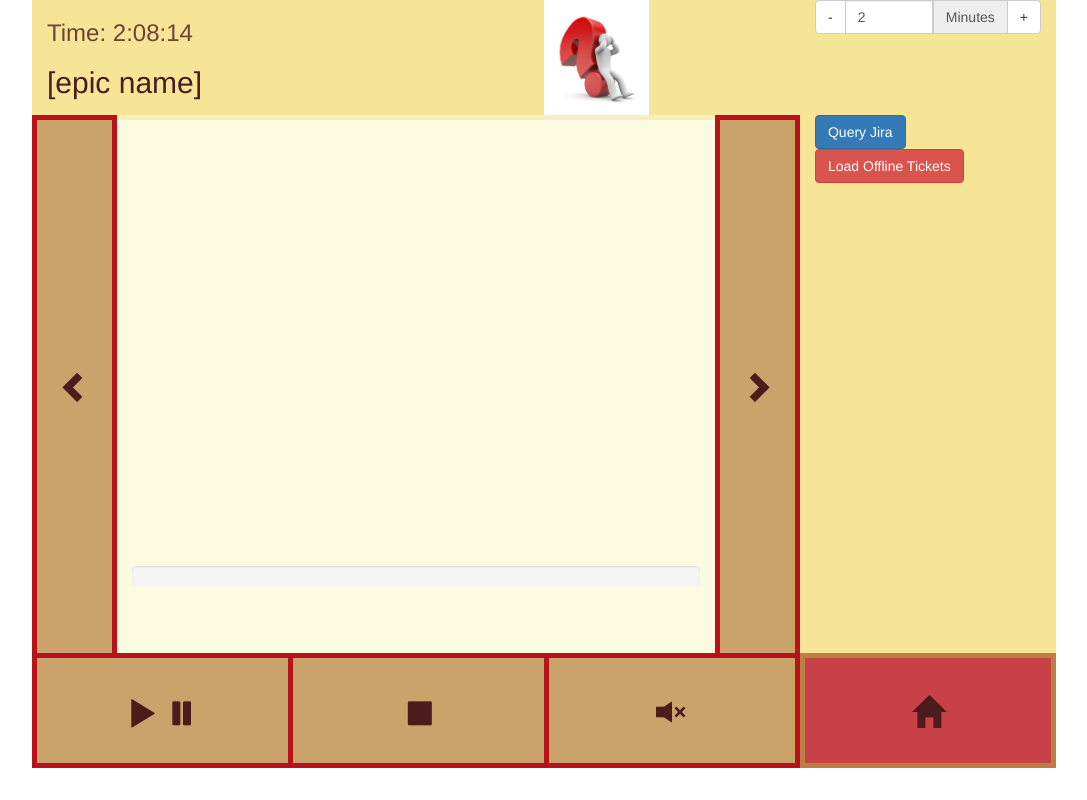
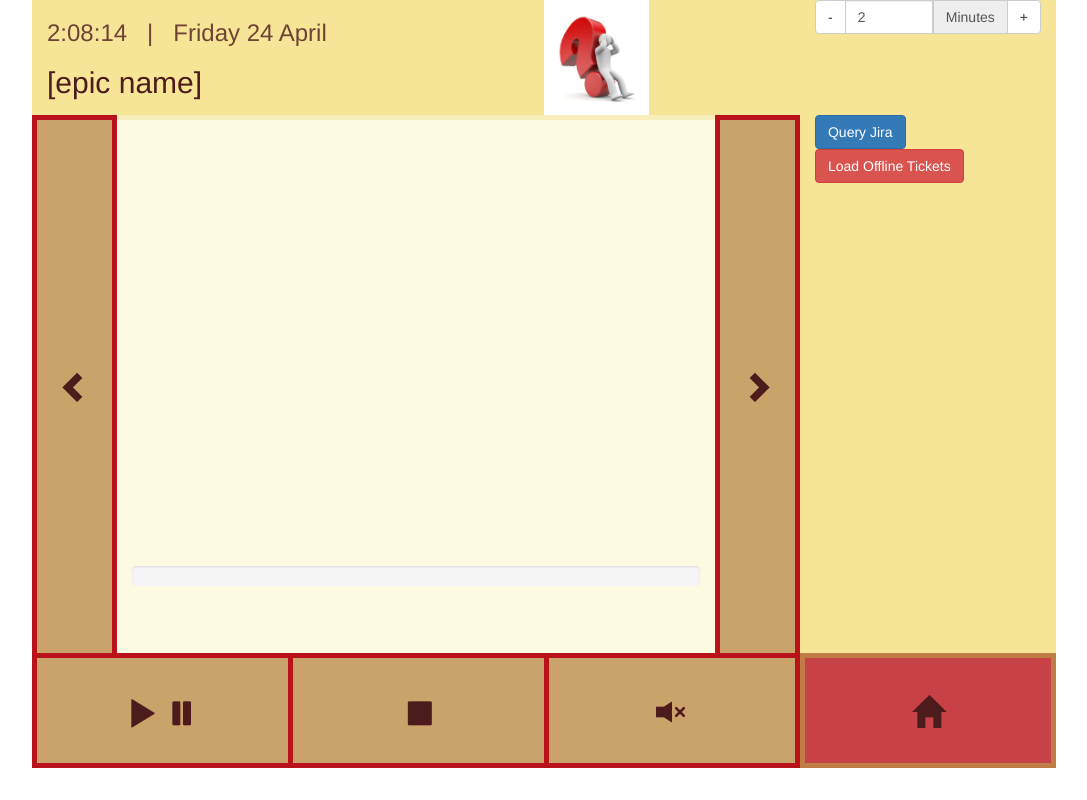
Before and after one commit to yameen/standup-companion, a plain HTML site: page client/standup.html in a window 1280 px wide. Shown: the whole page, without its empty margins (96-1183 px from the left). Drawn offline with Linux system fonts and the light colour scheme.

Commit message:
Updated time display

```diff
--- a/client/standup.html
+++ b/client/standup.html
@@ -112,17 +112,24 @@
     });
 
     function startTime() {
-        var today=new Date();
-        var h=today.getHours();
-        var m=today.getMinutes();
-        var s=today.getSeconds();
-        m = checkTime(m);
-        s = checkTime(s);
-        $('#timeclock').html("Time: "+h+":"+m+":"+s);
+        var monthNames = ["January", "February", "March", "April", "May", "June",
+            "July", "August", "September", "October", "November", "December"
+        ];
+        var dayNames = ["Sunday", "Monday", "Tuesday", "Wednesday", "Thursday", "Friday", "Saturday"];
+
+        var today = new Date();
+        var hour = today.getHours();
+        var minute = forceTwoDigits(today.getMinutes());
+        var second = forceTwoDigits(today.getSeconds());
+        var day = today.getDate();
+        var month = monthNames[today.getMonth()];
+        var weekDay = dayNames[today.getDay()];
+
+        $('#timeclock').html(hour+":"+minute+":"+second+"&nbsp;&nbsp;&nbsp;|&nbsp;&nbsp;&nbsp;"+weekDay+" "+day+" "+month);
         var t = setTimeout(function(){startTime()},500);
     }
 
-    function checkTime(i) {
+    function forceTwoDigits(i) {
         if (i<10) {i = "0" + i}  // add zero in front of numbers < 10
         return i;
     }
```
